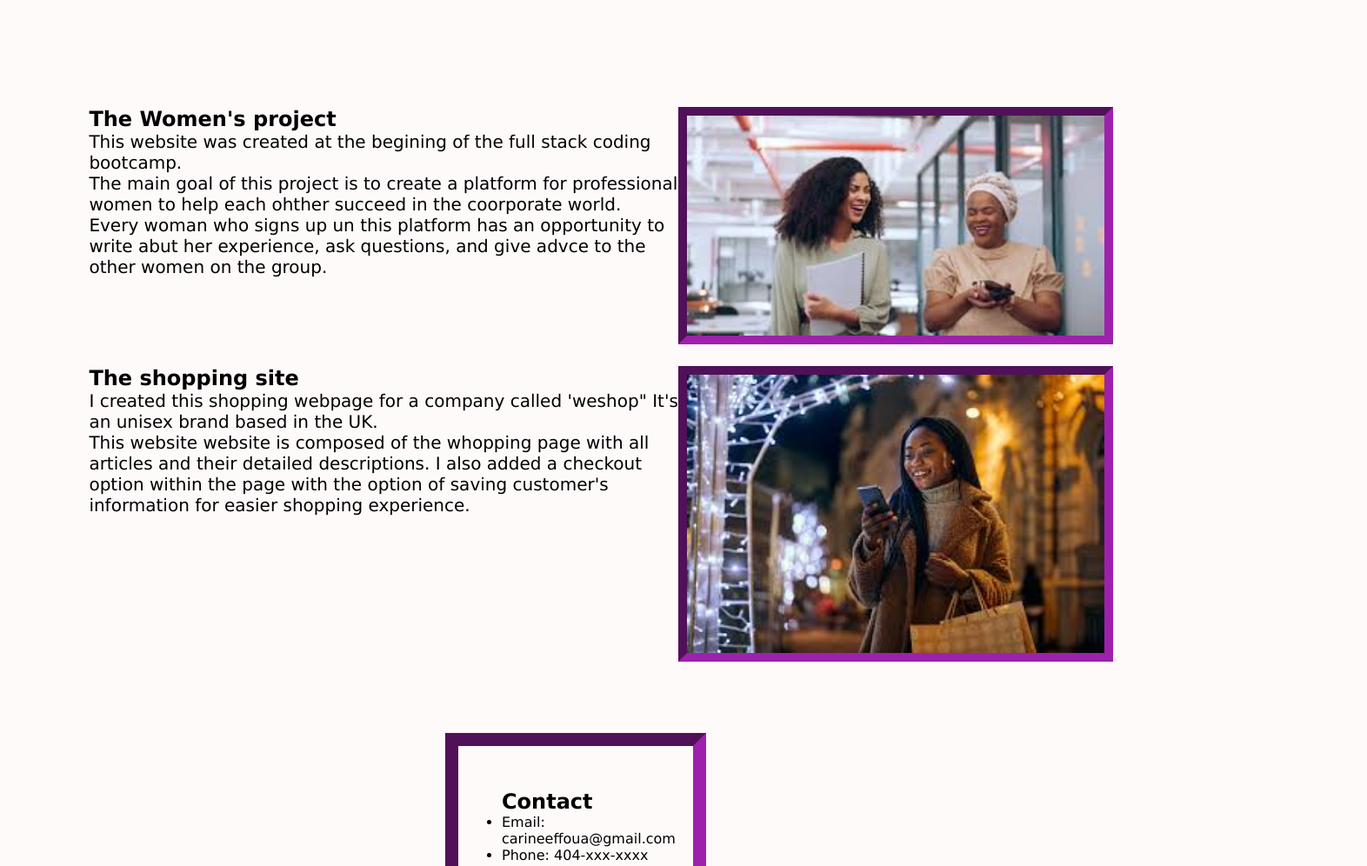
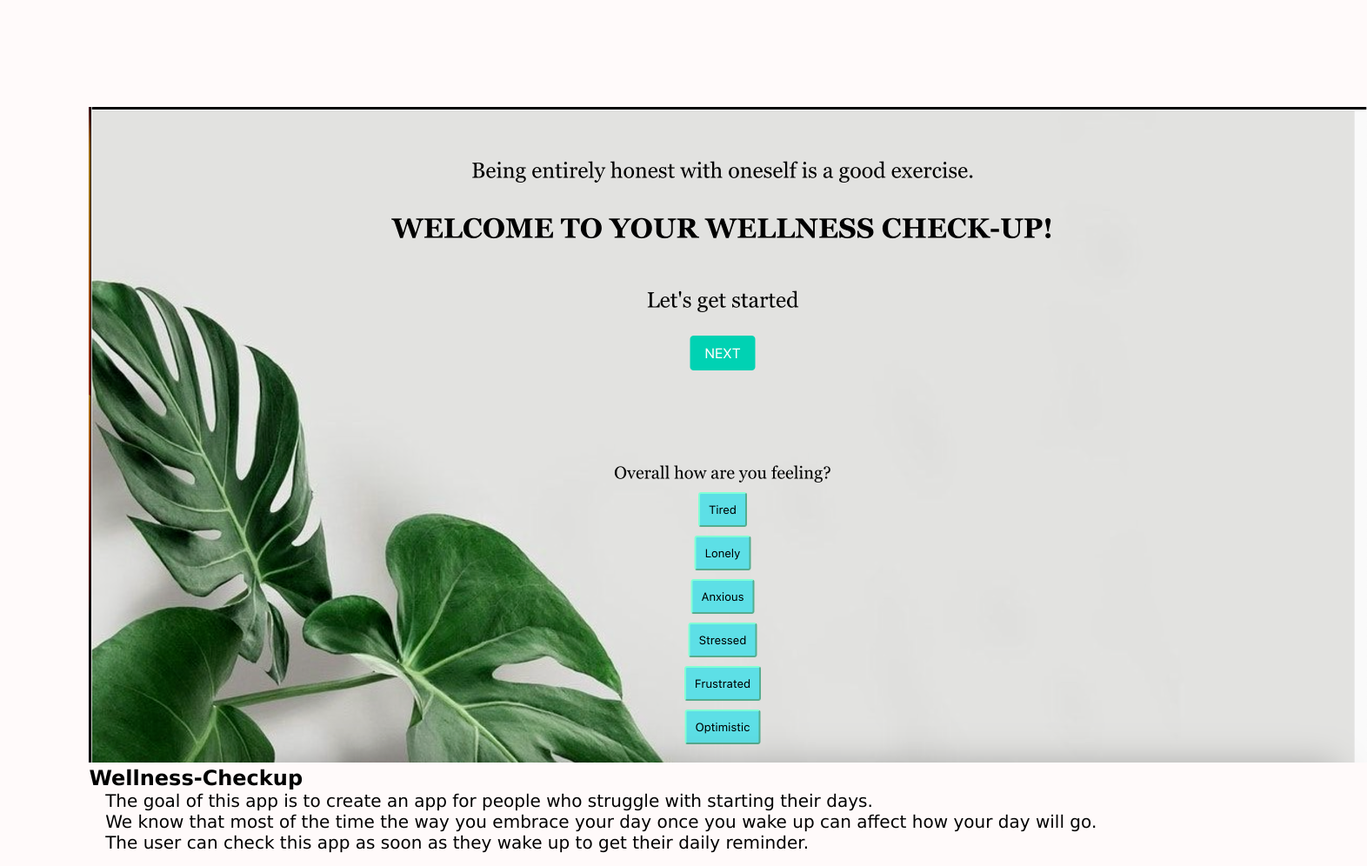
Before and after one commit to aeffoua/Aya-s-professional-Porfolio, a plain HTML site: page index.html in a window 1280 px wide. Shown: the part 1300-2296 px from the top of the page at 87% size, 1572 px wide, since content can reach past the window. Drawn offline with Linux system fonts and the light colour scheme.

Commit message:
added project1

```diff
--- a/index.html
+++ b/index.html
@@ -45,14 +45,13 @@
     </div>
     </div>
     <div class="section">
-        <a href="mydeployedwebsite">
-	        <img src="website 1.jpeg" alt="women working together" id="image">
+        <a href="https://dellmiles24.github.io/Wellness-Checkup">
+	        <img src="wellness pic.png" alt="women working together" id="project1">
 	        </a>
-            <h2>The Women's project</h2>
-	        <p> This website was created at the begining of the full stack coding bootcamp.<br>
-	            The main goal of this project is to create a platform for professional women to help
-	            each ohther succeed in the coorporate world. <br> Every woman who signs up un this platform
-	            has an opportunity to write abut her experience, ask questions, and give advce to the other women on the group.
+            <h2>Wellness-Checkup</h2>
+	        <p> The goal of this app is to create an app for people who struggle with starting their days.<br>
+                 We know that most of the time the way you embrace your day once you wake up can affect how your day will go.<br>
+                The user can check this app as soon as they wake up to get their daily reminder.
 	        </p>
 
 
--- a/styles.css
+++ b/styles.css
@@ -95,7 +95,8 @@ header ul li a:hover{
 }
 #photo{
     float: right;
-    width: 500px;
+    width: 400px;
+    height: 100px;
     border-style: inset;
     border-width: 10px;
     border-color: #9d21ad;
```
Also changed, not shown: wellness pic.png (added).
